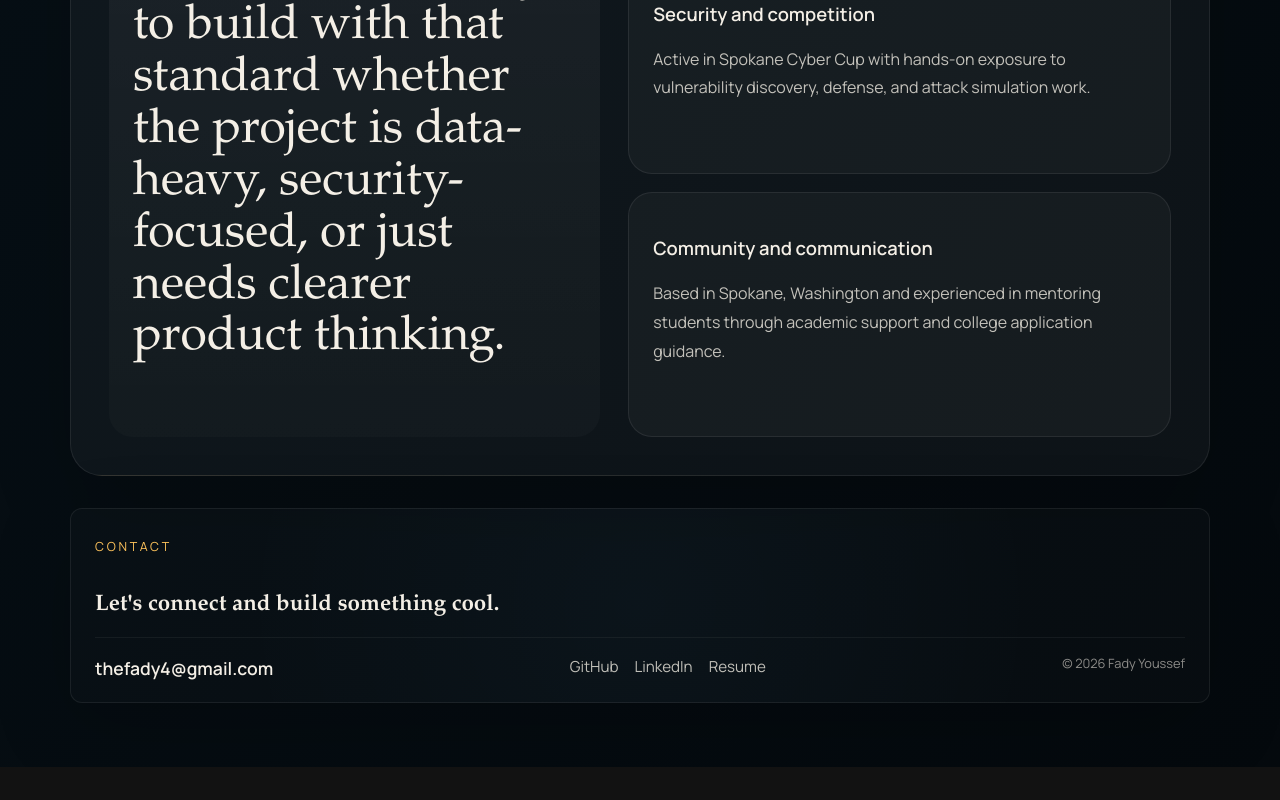
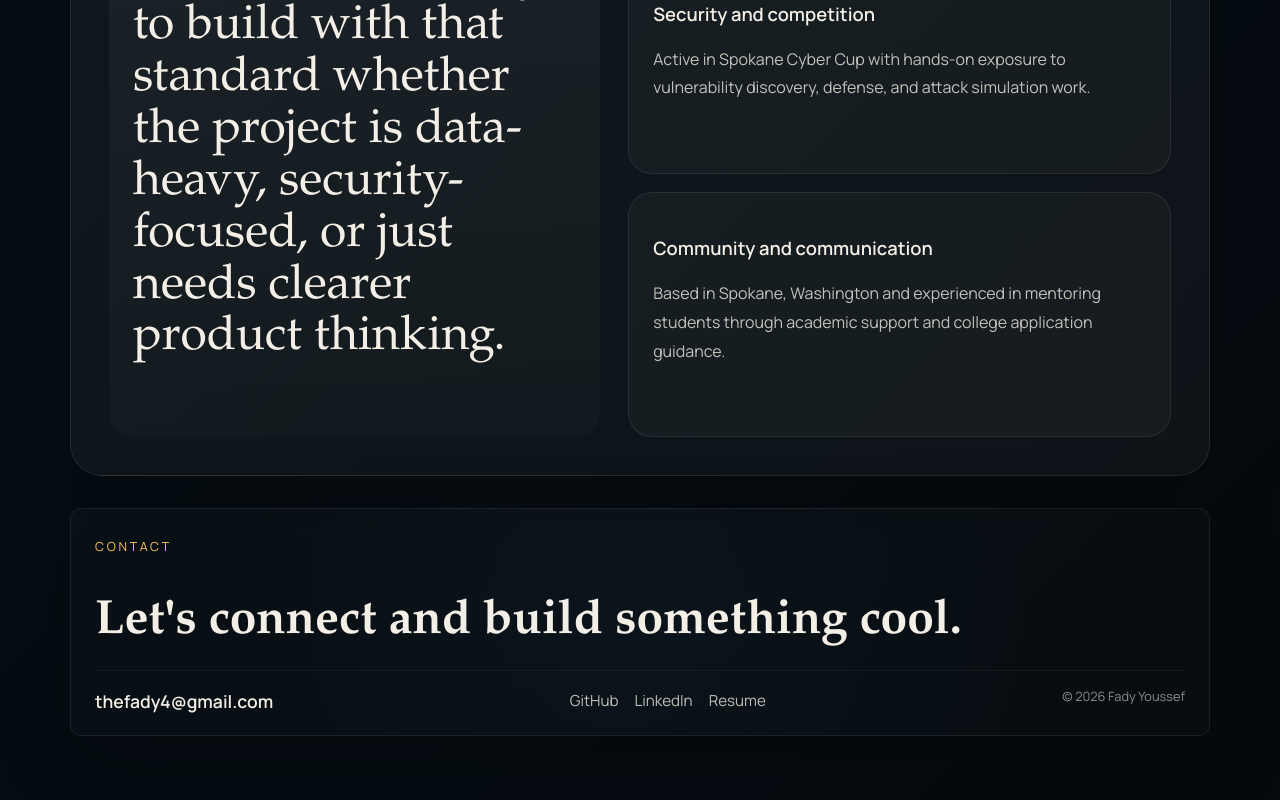
Before and after one commit to JustFady/FY-Portfolio, a React (Vite) app: page / in a window 1280 px wide. Shown: the part 5035-5835 px from the top of the page. Before the commit the page ends 5802 px from the top, so only its background shows below. Built offline with nearby package versions, Linux system fonts and the light colour scheme.

Commit message:
increased the headline font size to better fill the footer width.

```diff
--- a/src/App.jsx
+++ b/src/App.jsx
@@ -230,7 +230,7 @@ function App() {
 
       <footer id="contact" className="footer" data-reveal>
         <p className="eyebrow">Contact</p>
-        <h2 className="footer-headline" style={{ whiteSpace: 'nowrap', fontSize: 'clamp(1rem, 2vw, 1.4rem)', margin: '8px 0' }}>
+        <h2 className="footer-headline" style={{ whiteSpace: 'nowrap', fontSize: 'clamp(1.4rem, 4vw, 3rem)', margin: '12px 0' }}>
           Let&apos;s connect and build something cool.
         </h2>
 
```
